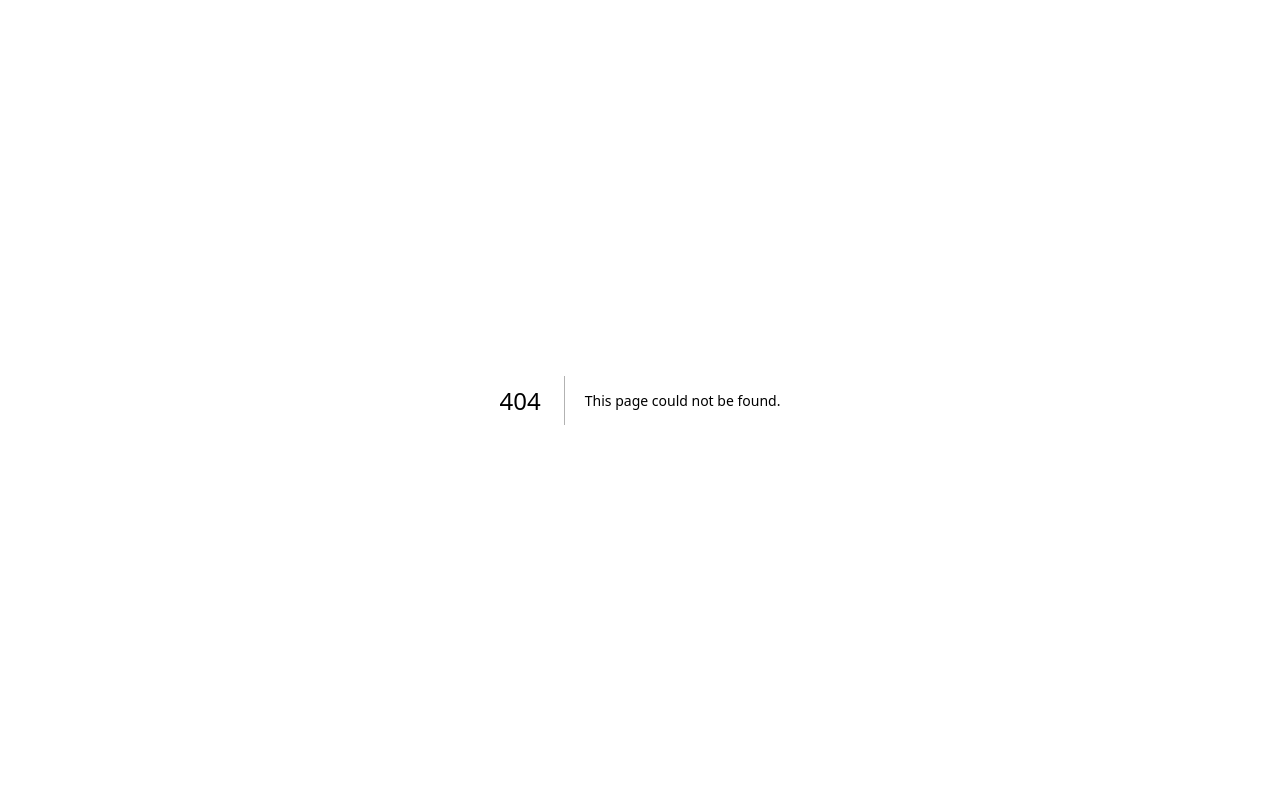
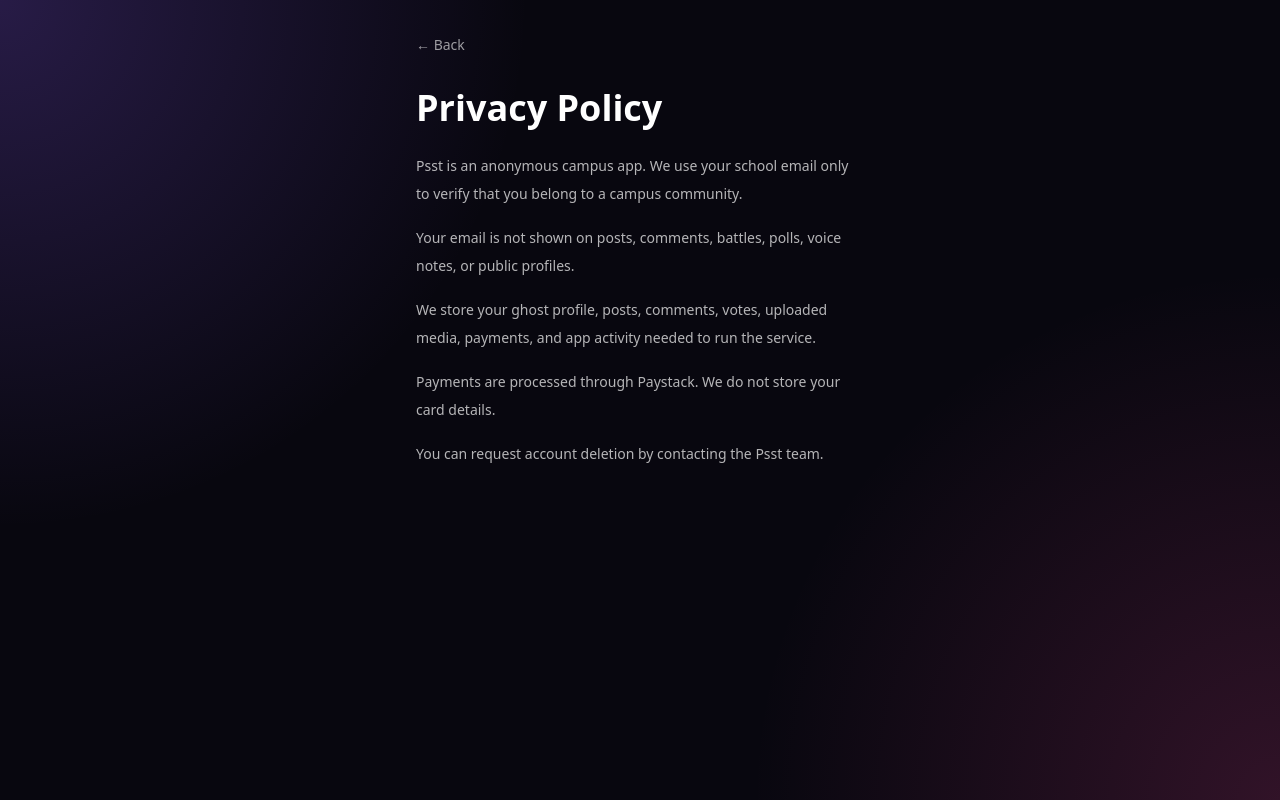
Before and after one commit to Warlock-code/psst, a Next.js app: page /privacy-policy in a window 1280 px wide. Before the commit this address had no page. Built offline with nearby package versions, Linux system fonts and the light colour scheme.

Commit message:
Add legal pages

```diff
--- a/app/lair/page.tsx
+++ b/app/lair/page.tsx
@@ -141,7 +141,21 @@
           >
             Cosmetic Shop ✨
           </Link>
+<div className="mt-4 grid grid-cols-2 gap-3">
+  <Link
+    href="/privacy-policy"
+    className="rounded-2xl bg-white/10 p-4 text-center text-sm font-bold text-white"
+  >
+    Privacy
+  </Link>
 
+  <Link
+    href="/terms"
+    className="rounded-2xl bg-white/10 p-4 text-center text-sm font-bold text-white"
+  >
+    Terms
+  </Link>
+</div>
           <button
             onClick={handleLogout}
             className="mb-24 mt-4 w-full rounded-2xl bg-red-400/90 p-4 font-bold text-black"
--- /dev/null
+++ b/app/privacy-policy/page.tsx
@@ -0,0 +1,41 @@
+import Link from "next/link"
+
+export default function PrivacyPolicyPage() {
+  return (
+    <main className="min-h-screen px-5 py-8 text-white">
+      <section className="mx-auto max-w-md">
+        <Link href="/lair" className="text-sm text-white/60">
+          ← Back
+        </Link>
+
+        <h1 className="mt-8 text-4xl font-black">Privacy Policy</h1>
+
+        <div className="mt-6 space-y-4 text-sm leading-7 text-white/70">
+          <p>
+            Psst is an anonymous campus app. We use your school email only to
+            verify that you belong to a campus community.
+          </p>
+
+          <p>
+            Your email is not shown on posts, comments, battles, polls, voice
+            notes, or public profiles.
+          </p>
+
+          <p>
+            We store your ghost profile, posts, comments, votes, uploaded media,
+            payments, and app activity needed to run the service.
+          </p>
+
+          <p>
+            Payments are processed through Paystack. We do not store your card
+            details.
+          </p>
+
+          <p>
+            You can request account deletion by contacting the Psst team.
+          </p>
+        </div>
+      </section>
+    </main>
+  )
+}
--- /dev/null
+++ b/app/terms/page.tsx
@@ -0,0 +1,41 @@
+import Link from "next/link"
+
+export default function TermsPage() {
+  return (
+    <main className="min-h-screen px-5 py-8 text-white">
+      <section className="mx-auto max-w-md">
+        <Link href="/lair" className="text-sm text-white/60">
+          ← Back
+        </Link>
+
+        <h1 className="mt-8 text-4xl font-black">Terms & Conditions</h1>
+
+        <div className="mt-6 space-y-4 text-sm leading-7 text-white/70">
+          <p>
+            By using Psst, you agree to use the app responsibly and follow your
+            campus laws, school policies, and local laws.
+          </p>
+
+          <p>
+            Do not post threats, harassment, hate speech, sexual exploitation,
+            private personal information, scams, or illegal content.
+          </p>
+
+          <p>
+            Psst may remove content, restrict accounts, or block users who abuse
+            the platform.
+          </p>
+
+          <p>
+            Paid features such as Prime, storage upgrades, and cosmetics are
+            digital purchases. Refunds are handled case by case.
+          </p>
+
+          <p>
+            Psst is provided as-is. Features may change as the app improves.
+          </p>
+        </div>
+      </section>
+    </main>
+  )
+}
```
